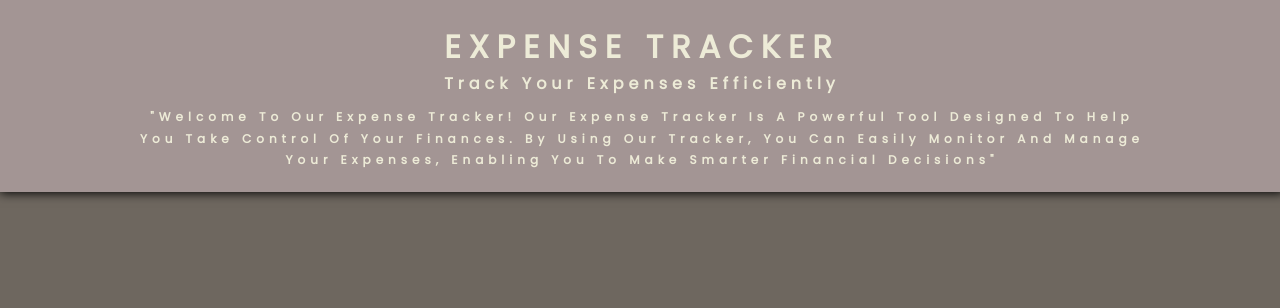
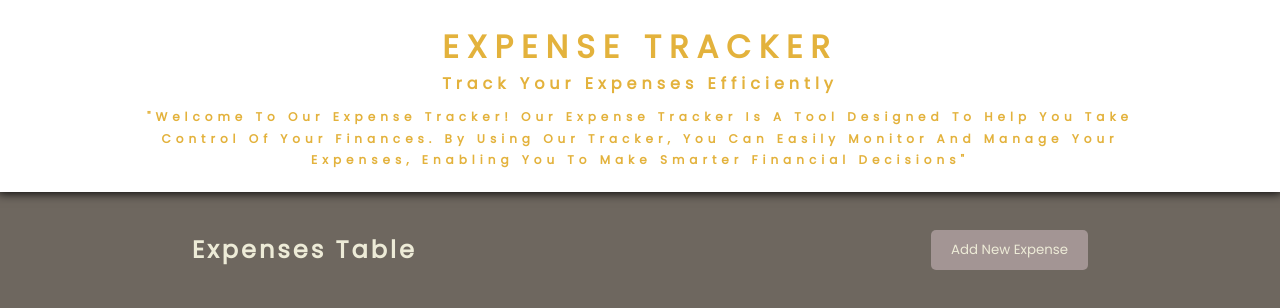
Before and after one commit to Haidar-02/ExspenseTracker, a plain HTML site: page index.html in a window 1280 px wide. Drawn offline with nearby package versions, Linux system fonts and the light colour scheme.

Commit message:
created action header and title for expenses table

```diff
--- a/Styles/styles.css
+++ b/Styles/styles.css
@@ -9,17 +9,23 @@ body {
   font-family: "poppins", sans-serif;
   margin: 0;
   background-color: var(--text-dim);
+  display: flex;
+  flex-direction: column;
+  align-items: center;
+  justify-content: center;
+  overflow-x: hidden;
 }
 
 .header h1 {
   text-transform: uppercase;
   margin-bottom: 0;
   letter-spacing: 8px;
-  transition: 0.3s;
+  cursor: default;
 }
 .header p {
   text-transform: capitalize;
   margin-top: 0;
+  cursor: default;
 }
 .header {
   width: 100vw;
@@ -39,8 +45,8 @@ body {
   position: relative;
 }
 .header:hover {
-  background-color: var(--text-secondary);
-  color: var(--text-primary);
+  background-color: white;
+  color: var(--secondary);
   padding-bottom: 80px;
 }
 .header:hover .hidden-bio {
@@ -54,4 +60,35 @@ body {
   opacity: 0;
   bottom: 5%;
   transition: 0.5s;
+  text-transform: lowercase;
 }
+
+.expense-header {
+  display: flex;
+  flex-direction: row;
+  align-items: center;
+  justify-content: space-between;
+  margin-top: 20px;
+  width: 70%;
+}
+.expense-header h2 {
+  letter-spacing: 3px;
+  color: var(--text-primary);
+}
+.add-btn {
+  padding: 10px 20px;
+  font-family: "poppins", sans-serif;
+  border-radius: 5px;
+  outline: none;
+  border: none;
+  background-color: var(--text-secondary);
+  color: var(--text-primary);
+  cursor: pointer;
+  transition: 0.3s;
+}
+.add-btn:hover {
+  background-color: var(--secondary);
+}
+.add-btn:active {
+  opacity: 0.6;
+}
--- a/index.html
+++ b/index.html
@@ -16,13 +16,16 @@
       <h1>Expense Tracker</h1>
       <p>Track your expenses efficiently</p>
       <p class="hidden-bio">
-        "Welcome to our Expense Tracker! Our expense tracker is a powerful tool
-        designed to help you take control of your finances. By using our
-        tracker, you can easily monitor and manage your expenses, enabling you
-        to make smarter financial decisions"
+        "Welcome to our Expense Tracker! Our expense tracker is a tool designed
+        to help you take control of your finances. By using our tracker, you can
+        easily monitor and manage your expenses, enabling you to make smarter
+        financial decisions"
       </p>
     </div>
-    <div class="expense-header"></div>
+    <div class="expense-header">
+      <h2>Expenses Table</h2>
+      <button class="add-btn">Add New Expense</button>
+    </div>
 
     <script src="https://code.jquery.com/jquery-3.6.0.min.js"></script>
     <script src="Scripts/script.js"></script>
```
